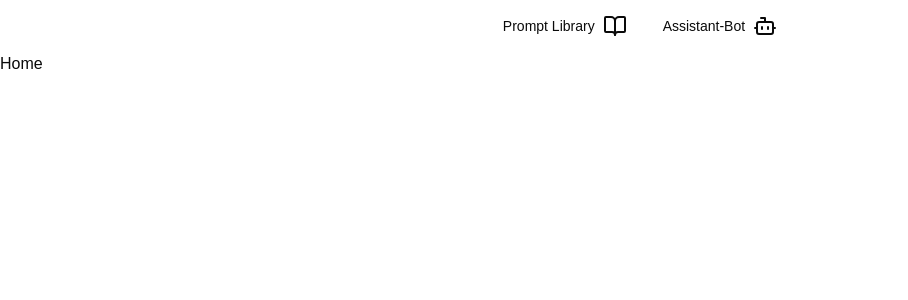
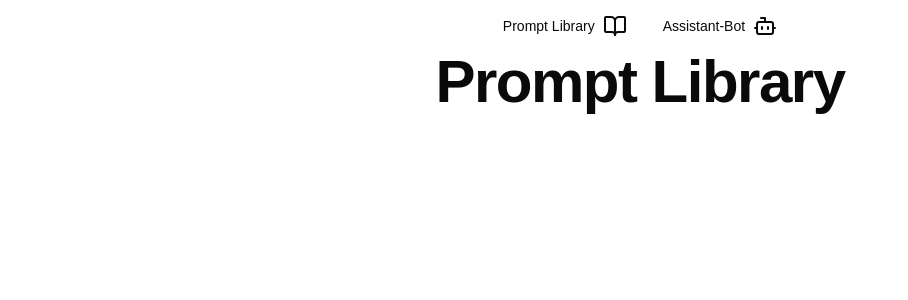
Before and after one commit to taronklm/prompto, a Next.js app: page / in a window 1280 px wide. Shown: the top 300 px of the page, without its empty margins (0-908 px from the left). Built offline with nearby package versions, Linux system fonts and the light colour scheme.

Commit message:
feat: updating home page

```diff
--- a/src/app/page.tsx
+++ b/src/app/page.tsx
@@ -2,8 +2,12 @@ import React from "react"
 
 const Home: React.FC = () => {
   return(
-    <div>
-      Home
+    <div className="container mx-auto flex w-screen h-screen">
+      <div className="mx-auto">
+        <h1 className="text-6xl font-extrabold leading-none tracking-tight text-center">
+          Prompt Library
+        </h1>
+      </div>
     </div>
   )
 }
```
